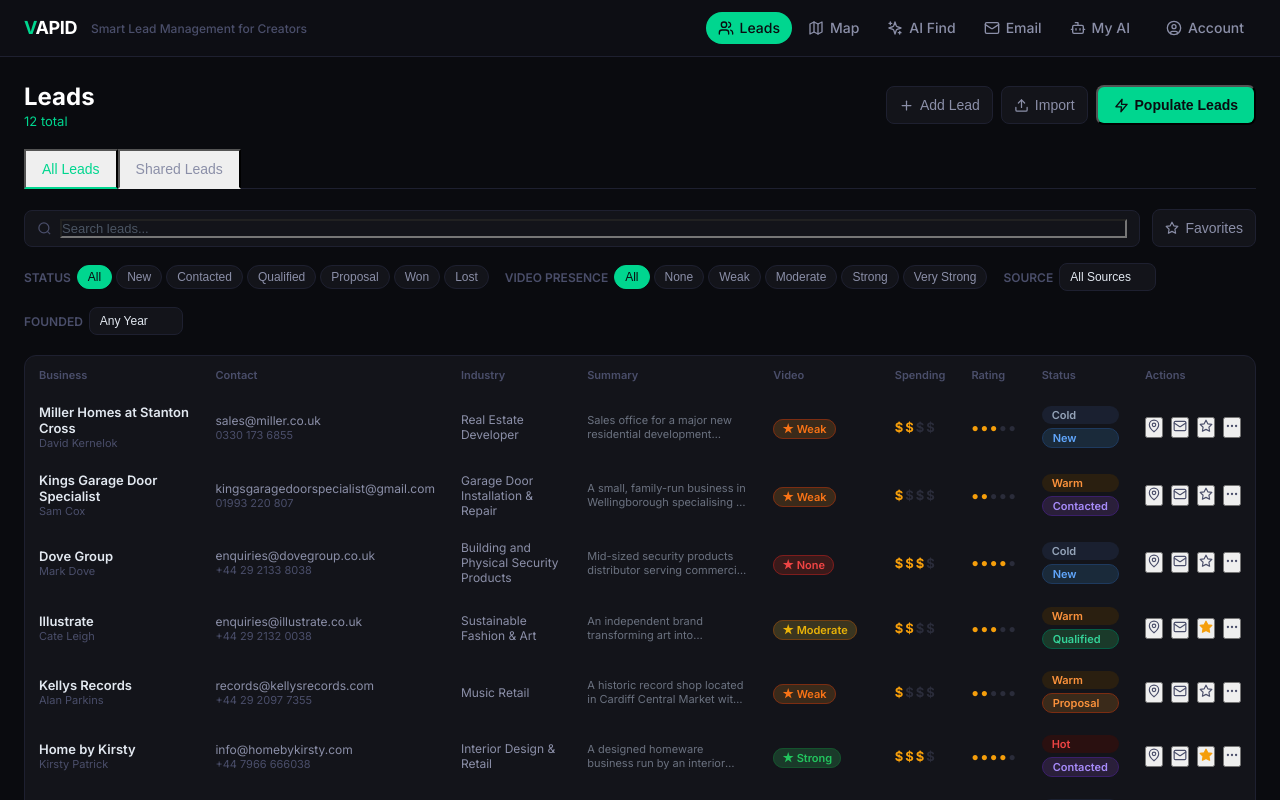
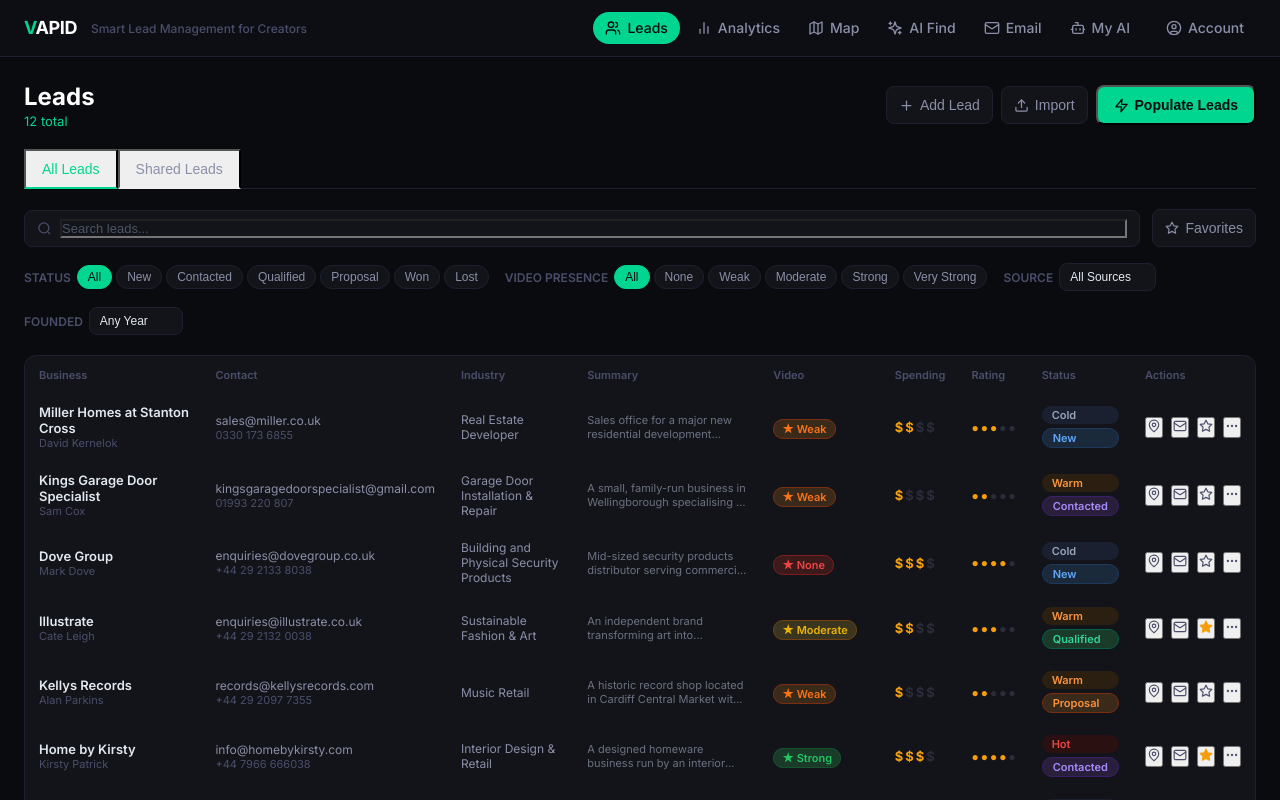
Before and after one commit to Rintu-chowdory/vapid-leads, a React (Vite) app: page /#/leads in a window 1280 px wide. Shown: the top 800 px of the page. Built offline with nearby package versions, Linux system fonts and the light colour scheme.

Commit message:
feat: src/components/Layout.jsx

```diff
--- a/src/components/Layout.jsx
+++ b/src/components/Layout.jsx
@@ -1,22 +1,21 @@
 import { Link, useLocation } from 'react-router-dom'
-import { Users, Map, Sparkles, Mail, Bot, UserCircle } from 'lucide-react'
+import { Users, Map, Sparkles, Mail, Bot, UserCircle, BarChart2 } from 'lucide-react'
 
 const nav = [
-  { to: '/leads', label: 'Leads', icon: <Users size={16} /> },
-  { to: '/map', label: 'Map', icon: <Map size={16} /> },
-  { to: '/ai-find', label: 'AI Find', icon: <Sparkles size={16} /> },
-  { to: '/email', label: 'Email', icon: <Mail size={16} /> },
-  { to: '/my-ai', label: 'My AI', icon: <Bot size={16} /> },
+  { to: '/leads',     label: 'Leads',     icon: <Users size={16} /> },
+  { to: '/analytics', label: 'Analytics', icon: <BarChart2 size={16} /> },
+  { to: '/map',       label: 'Map',       icon: <Map size={16} /> },
+  { to: '/ai-find',   label: 'AI Find',   icon: <Sparkles size={16} /> },
+  { to: '/email',     label: 'Email',     icon: <Mail size={16} /> },
+  { to: '/my-ai',     label: 'My AI',     icon: <Bot size={16} /> },
 ]
 
 export default function Layout({ children }) {
   const { pathname } = useLocation()
   return (
     <div className="min-h-screen flex flex-col" style={{ background: '#0a0b0f' }}>
-      {/* Top nav */}
       <header style={{ background: '#0d0e14', borderBottom: '1px solid #1e2030' }} className="sticky top-0 z-50">
         <div className="max-w-screen-xl mx-auto px-6 h-14 flex items-center gap-6">
-          {/* Logo */}
           <Link to="/leads" className="flex items-center gap-1.5 shrink-0">
             <span className="font-bold text-lg tracking-tight">
               <span style={{ color: '#00d68f' }}>V</span>
@@ -24,10 +23,7 @@ export default function Layout({ children }) {
             </span>
             <span style={{ color: '#4a4e6a', fontSize: 12 }} className="hidden md:block ml-2 font-medium">Smart Lead Management for Creators</span>
           </Link>
-
           <div className="flex-1" />
-
-          {/* Nav links */}
           <nav className="flex items-center gap-1">
             {nav.map(n => {
               const active = pathname.startsWith(n.to)
@@ -38,8 +34,7 @@ export default function Layout({ children }) {
                     color: active ? '#0a0b0f' : '#8b8fa8',
                     border: 'none',
                   }}
-                  className="flex items-center gap-1.5 px-3 py-1.5 rounded-full text-sm font-medium transition-all hover:text-white"
-                >
+                  className="flex items-center gap-1.5 px-3 py-1.5 rounded-full text-sm font-medium transition-all hover:text-white">
                   {n.icon} {n.label}
                 </Link>
               )
@@ -50,7 +45,6 @@ export default function Layout({ children }) {
           </nav>
         </div>
       </header>
-
       <main className="flex-1 max-w-screen-xl mx-auto w-full px-6 py-6">
         {children}
       </main>
```
